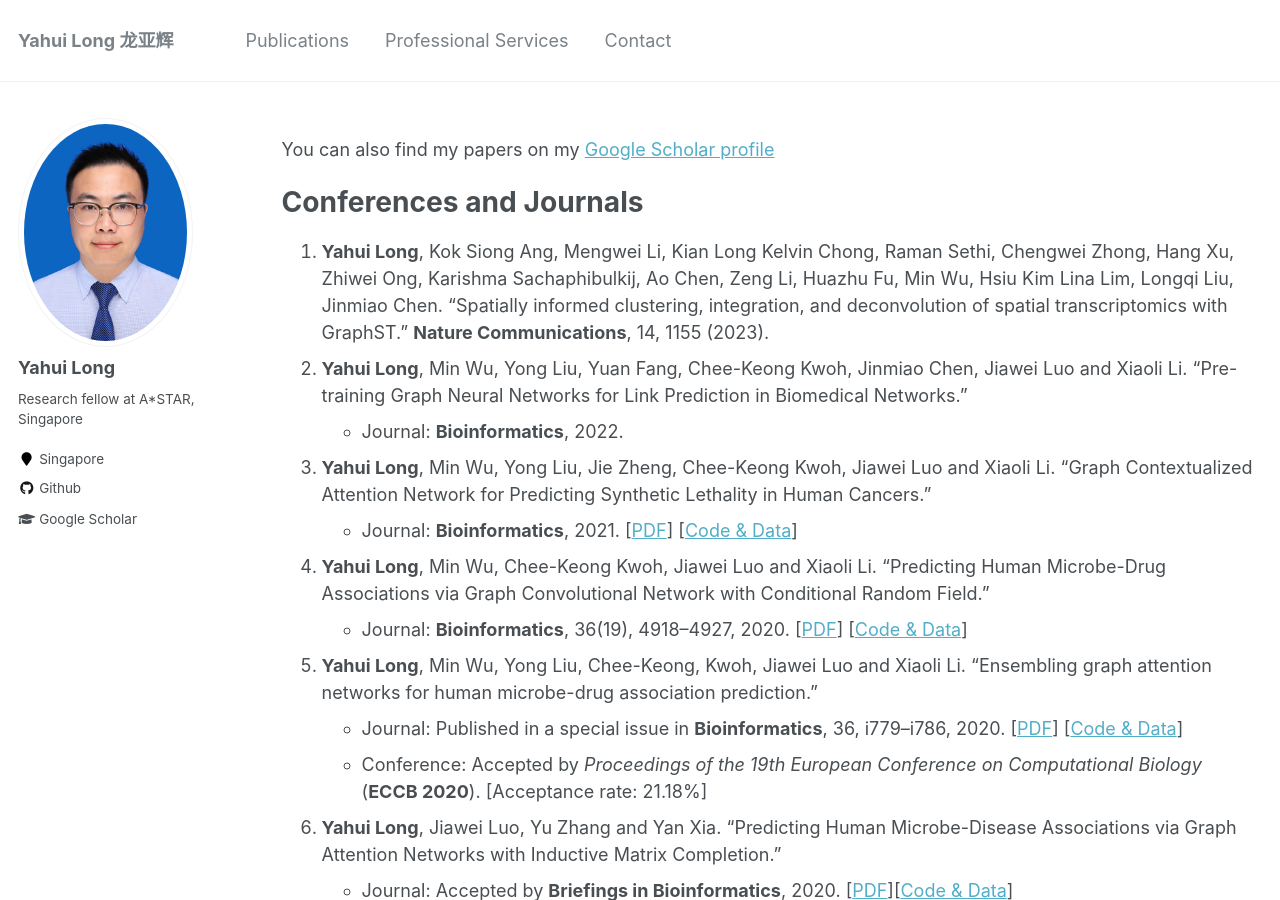
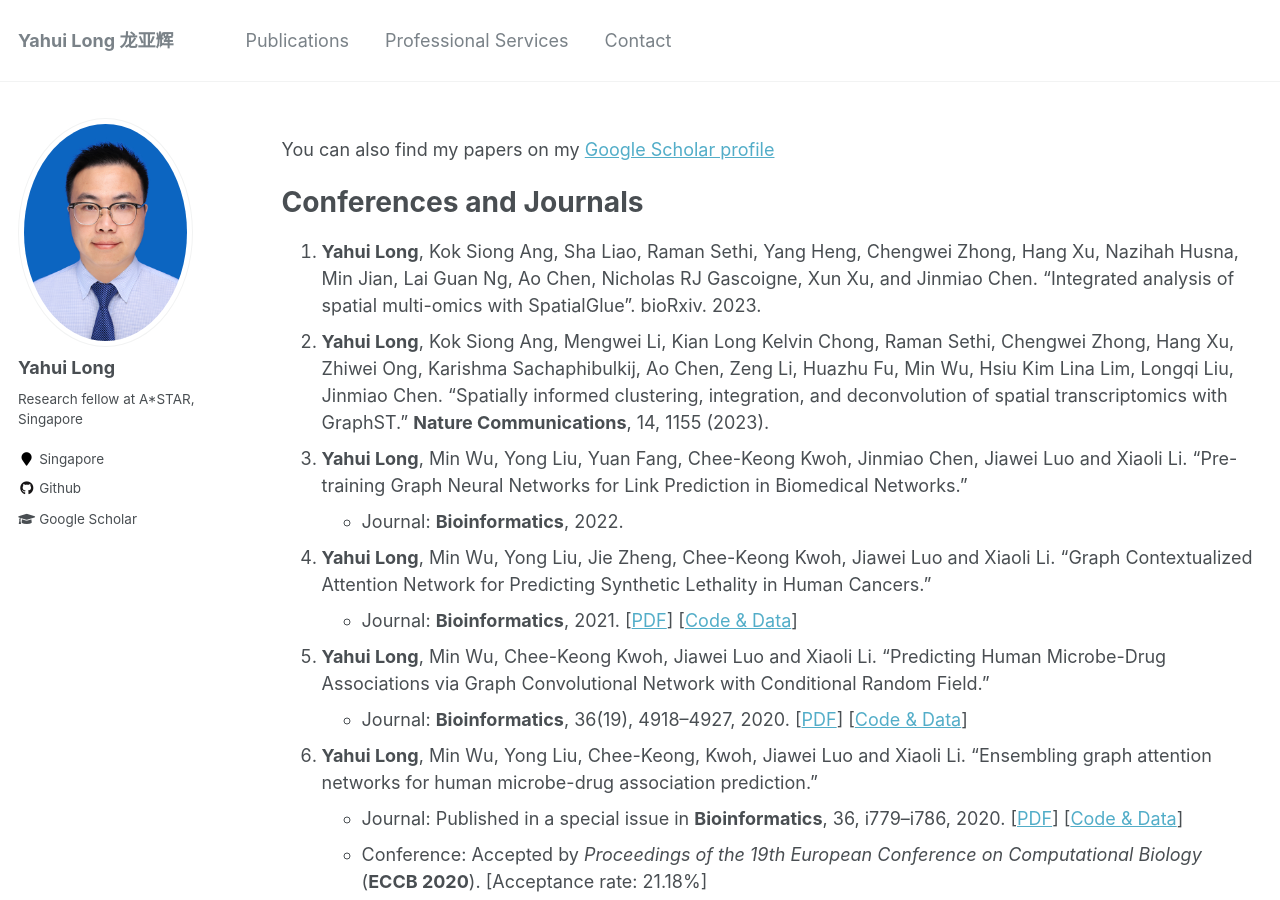
Before and after one commit to longyahui/Home, a Jekyll site: the page built from _pages/publications.md, in a window 1280 px wide and 900 px high. Built offline with Jekyll 4.4.1, drawn with Linux system fonts in a browser that asks for light colours.

Commit message:
Update publications.md

```diff
--- a/_pages/publications.md
+++ b/_pages/publications.md
@@ -12,33 +12,34 @@ redirect_from:
 You can also find my papers on my [Google Scholar profile](https://scholar.google.com/citations?user=lUoNEgcAAAAJ&hl=zh-CN&oi=ao)
 
 # Conferences and Journals
-1. **Yahui Long**, Kok Siong Ang, Mengwei Li, Kian Long Kelvin Chong, Raman Sethi, Chengwei Zhong, Hang Xu, Zhiwei Ong, Karishma Sachaphibulkij, Ao Chen, Zeng Li, Huazhu Fu, Min Wu, Hsiu Kim Lina Lim, Longqi Liu, Jinmiao Chen. "Spatially informed clustering, integration, and deconvolution of spatial transcriptomics with GraphST." **Nature Communications**, 14, 1155 (2023).
-2. **Yahui Long**, Min Wu, Yong Liu, Yuan Fang, Chee-Keong Kwoh, Jinmiao Chen, Jiawei Luo and Xiaoli Li. "Pre-training Graph Neural Networks for Link
+1. **Yahui Long**, Kok Siong Ang, Sha Liao, Raman Sethi, Yang Heng, Chengwei Zhong, Hang Xu, Nazihah Husna, Min Jian, Lai Guan Ng, Ao Chen, Nicholas RJ Gascoigne, Xun Xu, and Jinmiao Chen. "Integrated analysis of spatial multi-omics with SpatialGlue". bioRxiv. 2023.
+2. **Yahui Long**, Kok Siong Ang, Mengwei Li, Kian Long Kelvin Chong, Raman Sethi, Chengwei Zhong, Hang Xu, Zhiwei Ong, Karishma Sachaphibulkij, Ao Chen, Zeng Li, Huazhu Fu, Min Wu, Hsiu Kim Lina Lim, Longqi Liu, Jinmiao Chen. "Spatially informed clustering, integration, and deconvolution of spatial transcriptomics with GraphST." **Nature Communications**, 14, 1155 (2023).
+3. **Yahui Long**, Min Wu, Yong Liu, Yuan Fang, Chee-Keong Kwoh, Jinmiao Chen, Jiawei Luo and Xiaoli Li. "Pre-training Graph Neural Networks for Link
 Prediction in Biomedical Networks."
    - Journal: **Bioinformatics**, 2022.
-3. **Yahui Long**, Min Wu, Yong Liu, Jie Zheng, Chee-Keong Kwoh, Jiawei Luo and Xiaoli Li. "Graph Contextualized Attention Network for Predicting Synthetic Lethality in Human Cancers."
+4. **Yahui Long**, Min Wu, Yong Liu, Jie Zheng, Chee-Keong Kwoh, Jiawei Luo and Xiaoli Li. "Graph Contextualized Attention Network for Predicting Synthetic Lethality in Human Cancers."
    - Journal: **Bioinformatics**, 2021. [[PDF](https://academic.oup.com/bioinformatics/advance-article/doi/10.1093/bioinformatics/btab110/6145565)] [[Code & Data](https://github.com/longyahui/GCATSL)]
-4. **Yahui Long**, Min Wu, Chee-Keong Kwoh, Jiawei Luo and Xiaoli Li. "Predicting Human Microbe-Drug Associations via Graph Convolutional Network with Conditional Random Field."
+5. **Yahui Long**, Min Wu, Chee-Keong Kwoh, Jiawei Luo and Xiaoli Li. "Predicting Human Microbe-Drug Associations via Graph Convolutional Network with Conditional Random Field."
    - Journal: **Bioinformatics**, 36(19), 4918–4927, 2020. [[PDF](https://academic.oup.com/bioinformatics/article-abstract/36/19/4918/5864717?redirectedFrom=fulltext)] [[Code & Data](https://github.com/longyahui/GCNMDA)]
-5. **Yahui Long**, Min Wu, Yong Liu, Chee-Keong, Kwoh, Jiawei Luo and Xiaoli Li. "Ensembling graph attention networks for human microbe-drug association prediction."
+6. **Yahui Long**, Min Wu, Yong Liu, Chee-Keong, Kwoh, Jiawei Luo and Xiaoli Li. "Ensembling graph attention networks for human microbe-drug association prediction."
    - Journal: Published in a special issue in **Bioinformatics**, 36, i779–i786, 2020. [[PDF](https://academic.oup.com/bioinformatics/article/36/Supplement_2/i779/6055932?searchresult=1)] [[Code & Data](https://github.com/longyahui/EGATMDA)]
    - Conference: Accepted by *Proceedings of the 19th European Conference on Computational Biology* (**ECCB 2020**). [Acceptance rate: 21.18%]
-6. **Yahui Long**, Jiawei Luo, Yu Zhang and Yan Xia. "Predicting Human Microbe-Disease Associations via Graph Attention Networks with Inductive Matrix Completion."
+7. **Yahui Long**, Jiawei Luo, Yu Zhang and Yan Xia. "Predicting Human Microbe-Disease Associations via Graph Attention Networks with Inductive Matrix Completion."
    - Journal: Accepted by **Briefings in Bioinformatics**, 2020. [[PDF](https://academic.oup.com/bib/advance-article-abstract/doi/10.1093/bib/bbaa146/5876591)][[Code & Data](https://github.com/yahuilong/GATMDA)]
-7. **Yahui Long** and Jiawei Luo. "Association mining to identify microbe drug interactions based on heterogeneous network embedding representation."
+8. **Yahui Long** and Jiawei Luo. "Association mining to identify microbe drug interactions based on heterogeneous network embedding representation."
    - Journal: *IEEE Journal of Biomedical and Health Informatics* (**J-BHI**), 25(01), 266-275, 2020. [[PDF](https://ieeexplore.ieee.org/abstract/document/9104849)]
-8. **Yahui Long**, Yu Zhang, Min Wu, Shaoliang Peng, Chee-Keong Kwoh, Jiawei Luo and Xiaoli Li. "Predicting Drugs for COVID-19/SARS-CoV-2 via Heterogeneous Graph Attention Networks."
+9. **Yahui Long**, Yu Zhang, Min Wu, Shaoliang Peng, Chee-Keong Kwoh, Jiawei Luo and Xiaoli Li. "Predicting Drugs for COVID-19/SARS-CoV-2 via Heterogeneous Graph Attention Networks."
    - Journal: To be published in a special issue in **Methods**, 2021.
    - Conference: Accepted by *IEEE International Conference on Bioinformatics and Biomedicine* (**BIBM 2020**). [[PDF](https://www.researchgate.net/profile/Yahui_Long/publication/345049980_Predicting_Drugs_for_COVID-19SARS-CoV-2_via_Heterogeneous_Graph_Attention_Networks/links/6013a73792851c2d4dfeeeb6/Predicting-Drugs-for-COVID-19-SARS-CoV-2-via-Heterogeneous-Graph-Attention-Networks.pdf)]
-9. Yu Zhang, **Yahui Long**, Rui Yin, Chee Keong Kwoh. "DL-CRISPR: A Deep Learning Method for Off-Target Activity Prediction in CRISPR/Cas9 With Data Augmentation."
+10. Yu Zhang, **Yahui Long**, Rui Yin, Chee Keong Kwoh. "DL-CRISPR: A Deep Learning Method for Off-Target Activity Prediction in CRISPR/Cas9 With Data Augmentation."
    - Journal: **IEEE Access**, 2020. [[PDF](https://ieeexplore.ieee.org/stamp/stamp.jsp?arnumber=9076075)]
-10. Yu Zhang, **Yahui Long**, Chee-Keong, Kwoh. "Deep learning based DNA: RNA triplex forming potential prediction."
+11. Yu Zhang, **Yahui Long**, Chee-Keong, Kwoh. "Deep learning based DNA: RNA triplex forming potential prediction."
    - Journal: **BMC Bioinformatics**, 2020. [[PDF](https://link.springer.com/article/10.1186/s12859-020-03864-0)]
-11. **Yahui Long** and Jiawei Luo. "WMGHMDA: a novel weighted meta-graph-based model for predicting human microbe-disease association on heterogeneous information network."
+12. **Yahui Long** and Jiawei Luo. "WMGHMDA: a novel weighted meta-graph-based model for predicting human microbe-disease association on heterogeneous information network."
    - Journal: **BMC Bioinformatics**, 20(01):541, 2019. [[PDF](https://bmcbioinformatics.biomedcentral.com/articles/10.1186/s12859-019-3066-0)]
-12. Jiawei Luo and **Yahui Long**. "NTSHMDA: Prediction of human microbe-disease association based on random walk by integrating network topological similarity."
+13. Jiawei Luo and **Yahui Long**. "NTSHMDA: Prediction of human microbe-disease association based on random walk by integrating network topological similarity."
     - Journal: *IEEE/ACM Transactions on Computational Biology and Bioinformatics* (**TCBB**), 17(4), 1341–1351, 2018. [[PDF](https://www.researchgate.net/profile/Yahui_Long/publication/329160756_NTSHMDA_Prediction_of_Human_Microbe-Disease_Association_Based_on_Random_Walk_by_Integrating_Network_Topological_Similarity/links/5eb2adb045851523bd464c00/NTSHMDA-Prediction-of-Human-Microbe-Disease-Association-Based-on-Random-Walk-by-Integrating-Network-Topological-Similarity.pdf)][[Code & Data](https://github.com/yahuilong/NTSHMDA)]
-13. Caipin Liu, **Yahui Long**, Jianxu Mao, Hui Zhang, Ruizhi Huang and Yang Dai. "An effective image fusion algorithm based on grey relation of similarity and morphology."
+14. Caipin Liu, **Yahui Long**, Jianxu Mao, Hui Zhang, Ruizhi Huang and Yang Dai. "An effective image fusion algorithm based on grey relation of similarity and morphology."
     - Journal: **Journal of Ambient Intelligence and Humanized Computing**, 2018. [[PDF](https://www.researchgate.net/profile/Yahui_Long/publication/325773517_An_effective_image_fusion_algorithm_based_on_grey_relation_of_similarity_and_morphology/links/5c22d9bb458515a4c7f8ea18/An-effective-image-fusion-algorithm-based-on-grey-relation-of-similarity-and-morphology.pdf)]
-14. Caipin Liu, **Yahui Long** and Jianxu Mao. "Energy-efficient multi-focus image fusion based on neighbor distance and morphology."
+15. Caipin Liu, **Yahui Long** and Jianxu Mao. "Energy-efficient multi-focus image fusion based on neighbor distance and morphology."
     - Journal: **Optik**, 127, 11354-11363, 2016. [[PDF](https://www.researchgate.net/profile/Yahui_Long/publication/308184995_Energy-efficient_Multi-focus_Image_Fusion_Based_on_Neighbor_Distance_and_Morphology/links/5f6d851a458515b7cf4c57f7/Energy-efficient-Multi-focus-Image-Fusion-Based-on-Neighbor-Distance-and-Morphology.pdf)]
```
